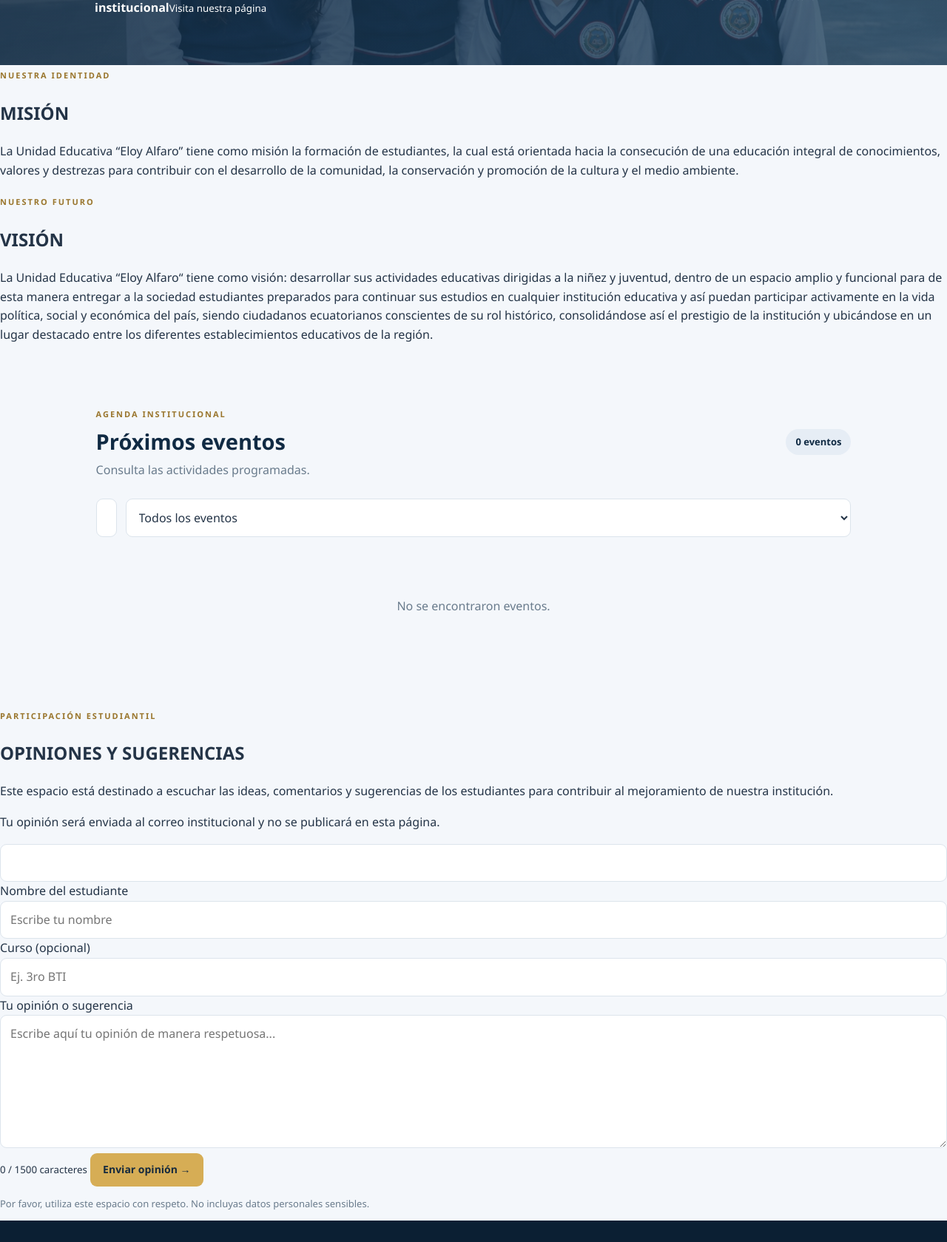
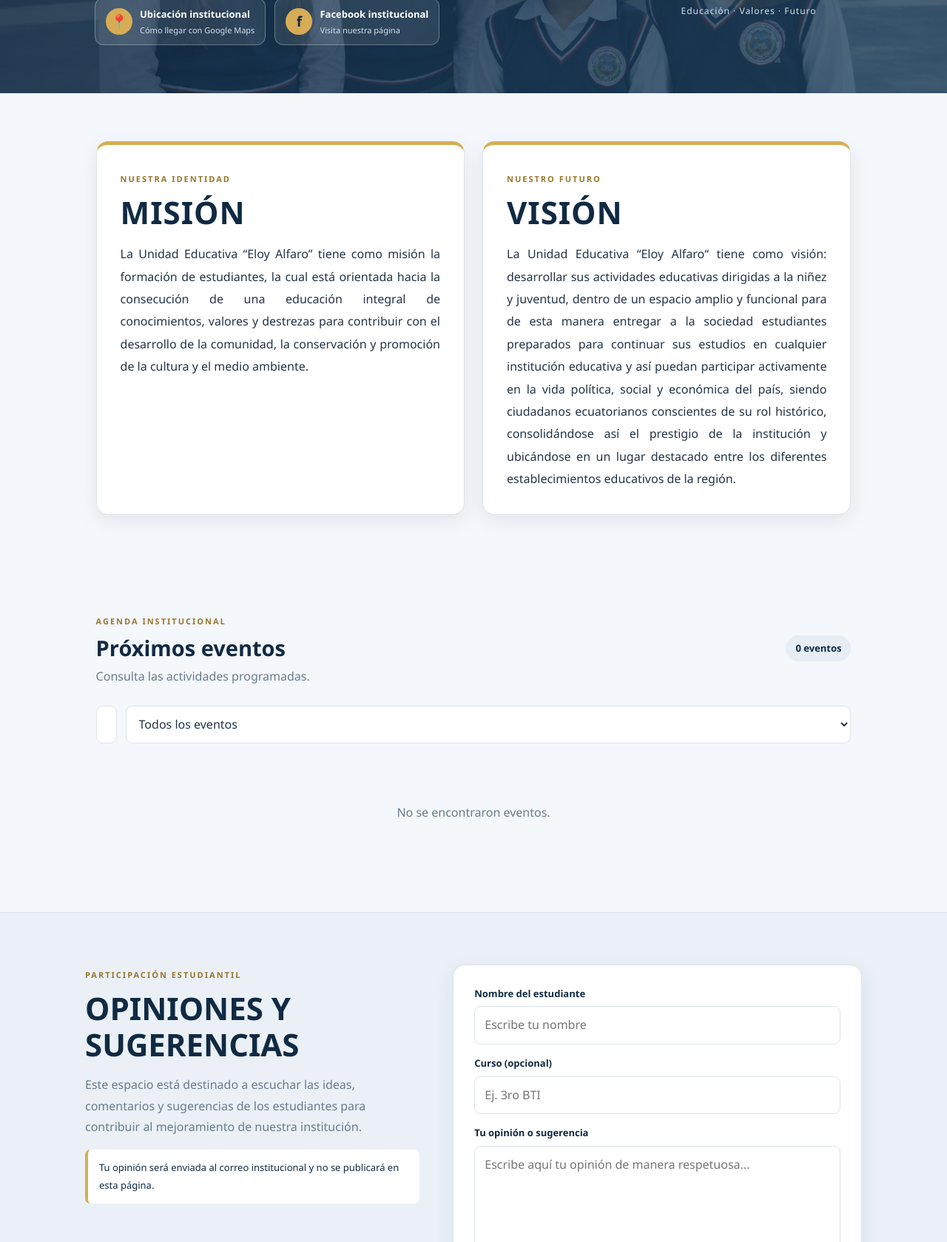
Before and after one commit to UEEA1917/P-gina-institucional-UEEA, a plain HTML site: page index.html in a window 1280 px wide. Shown: the part 478-2157 px from the top of the page at 74% size. Drawn offline with nearby package versions, Linux system fonts and the light colour scheme; no server answers.

```diff
--- a/style.css
+++ b/style.css
@@ -1,5 +1,3 @@
-
-
 :root {
   --primary: #102a43;
   --primary-light: #243f5b;
@@ -984,3 +982,262 @@ textarea {
     height: 120px;
   }
 }
+
+
+/* ==========================================
+   ENLACES DE UBICACIÓN Y FACEBOOK EN PORTADA
+========================================== */
+
+.hero-quick-links {
+  display: flex;
+  flex-wrap: wrap;
+  gap: 12px;
+  margin-top: 25px;
+}
+
+.hero-link {
+  display: flex;
+  align-items: center;
+  gap: 10px;
+  min-width: 205px;
+  padding: 11px 14px;
+  border: 1px solid rgba(255, 255, 255, 0.28);
+  border-radius: 12px;
+  background: rgba(255, 255, 255, 0.10);
+  color: #fff;
+  transition: background 0.2s, transform 0.2s;
+}
+
+.hero-link:hover {
+  background: rgba(255, 255, 255, 0.19);
+  transform: translateY(-2px);
+}
+
+.hero-link-icon {
+  display: grid;
+  place-items: center;
+  width: 36px;
+  height: 36px;
+  flex: 0 0 36px;
+  border-radius: 50%;
+  background: var(--gold);
+  color: var(--primary);
+  font-size: 19px;
+  font-weight: 800;
+}
+
+.hero-link strong,
+.hero-link small {
+  display: block;
+}
+
+.hero-link strong {
+  font-size: 13px;
+}
+
+.hero-link small {
+  margin-top: 2px;
+  color: #d4e0eb;
+  font-size: 11px;
+}
+
+/* ==========================================
+   MISIÓN Y VISIÓN
+========================================== */
+
+.institution-section {
+  display: grid;
+  grid-template-columns: repeat(2, minmax(0, 1fr));
+  gap: 24px;
+  max-width: 1200px;
+  margin: 0 auto;
+  padding: 65px 7%;
+}
+
+.institution-card {
+  scroll-margin-top: 100px;
+  padding: 32px;
+  background: #fff;
+  border: 1px solid var(--border);
+  border-top: 5px solid var(--gold);
+  border-radius: var(--radius);
+  box-shadow: var(--shadow);
+}
+
+.institution-card h2 {
+  margin: 10px 0 18px;
+  color: var(--primary);
+  font-size: clamp(30px, 4vw, 42px);
+  line-height: 1.1;
+  letter-spacing: 1px;
+}
+
+.institution-card p {
+  margin: 0;
+  color: var(--text);
+  line-height: 1.9;
+  text-align: justify;
+}
+
+/* ==========================================
+   FORMULARIO DE OPINIONES
+========================================== */
+
+.opinions-section {
+  display: grid;
+  grid-template-columns: minmax(0, 0.9fr) minmax(0, 1.1fr);
+  align-items: start;
+  gap: 45px;
+  padding: 70px max(7%, calc((100% - 1050px) / 2));
+  background: #eaf0f6;
+  border-top: 1px solid var(--border);
+  border-bottom: 1px solid var(--border);
+}
+
+.opinions-intro h2 {
+  margin: 10px 0 16px;
+  color: var(--primary);
+  font-size: clamp(30px, 4vw, 42px);
+  line-height: 1.15;
+}
+
+.opinions-intro p {
+  color: var(--muted);
+  line-height: 1.8;
+}
+
+.opinions-intro .opinions-privacy {
+  padding: 13px 15px;
+  border-left: 4px solid var(--gold);
+  border-radius: 7px;
+  background: #fff;
+  color: var(--primary);
+  font-size: 13px;
+}
+
+.opinion-form {
+  padding: 28px;
+  background: #fff;
+  border: 1px solid var(--border);
+  border-radius: var(--radius);
+  box-shadow: var(--shadow);
+}
+
+.opinion-form label {
+  display: block;
+  margin: 15px 0 7px;
+  color: var(--primary);
+  font-size: 13px;
+  font-weight: 700;
+}
+
+.opinion-form label:first-of-type {
+  margin-top: 0;
+}
+
+.opinion-form textarea {
+  min-height: 145px;
+}
+
+.opinion-form-bottom {
+  display: flex;
+  align-items: center;
+  justify-content: space-between;
+  flex-wrap: wrap;
+  gap: 12px;
+  margin-top: 16px;
+}
+
+.opinion-form-bottom small {
+  color: var(--muted);
+  font-size: 12px;
+}
+
+.opinion-form .form-note {
+  margin: 13px 0 0;
+  line-height: 1.5;
+}
+
+.opinion-form .form-note.error {
+  color: var(--danger);
+}
+
+.form-honey {
+  position: absolute !important;
+  left: -5000px !important;
+  width: 1px !important;
+  height: 1px !important;
+  opacity: 0 !important;
+  pointer-events: none !important;
+}
+
+.footer-links {
+  display: flex;
+  justify-content: center;
+  gap: 10px;
+  margin-top: 12px !important;
+}
+
+.footer-links a {
+  color: var(--gold);
+}
+
+.footer-links a:hover {
+  text-decoration: underline;
+}
+
+/* ==========================================
+   ADAPTACIÓN DE LAS NUEVAS SECCIONES
+========================================== */
+
+@media (max-width: 850px) {
+  .institution-section {
+    grid-template-columns: 1fr;
+  }
+
+  .opinions-section {
+    grid-template-columns: 1fr;
+    gap: 25px;
+    padding: 55px 7%;
+  }
+}
+
+@media (max-width: 600px) {
+  .hero-quick-links {
+    flex-direction: column;
+  }
+
+  .hero-link {
+    width: 100%;
+  }
+
+  .institution-section {
+    padding: 45px 5%;
+    gap: 18px;
+  }
+
+  .institution-card {
+    padding: 23px;
+  }
+
+  .institution-card p {
+    text-align: left;
+  }
+
+  .opinions-section {
+    padding: 45px 5%;
+  }
+
+  .opinion-form {
+    padding: 21px;
+  }
+
+  .opinion-form-bottom {
+    align-items: stretch;
+    flex-direction: column;
+  }
+
+  .opinion-form-bottom .btn {
+    width: 100%;
+  }
+}
```
